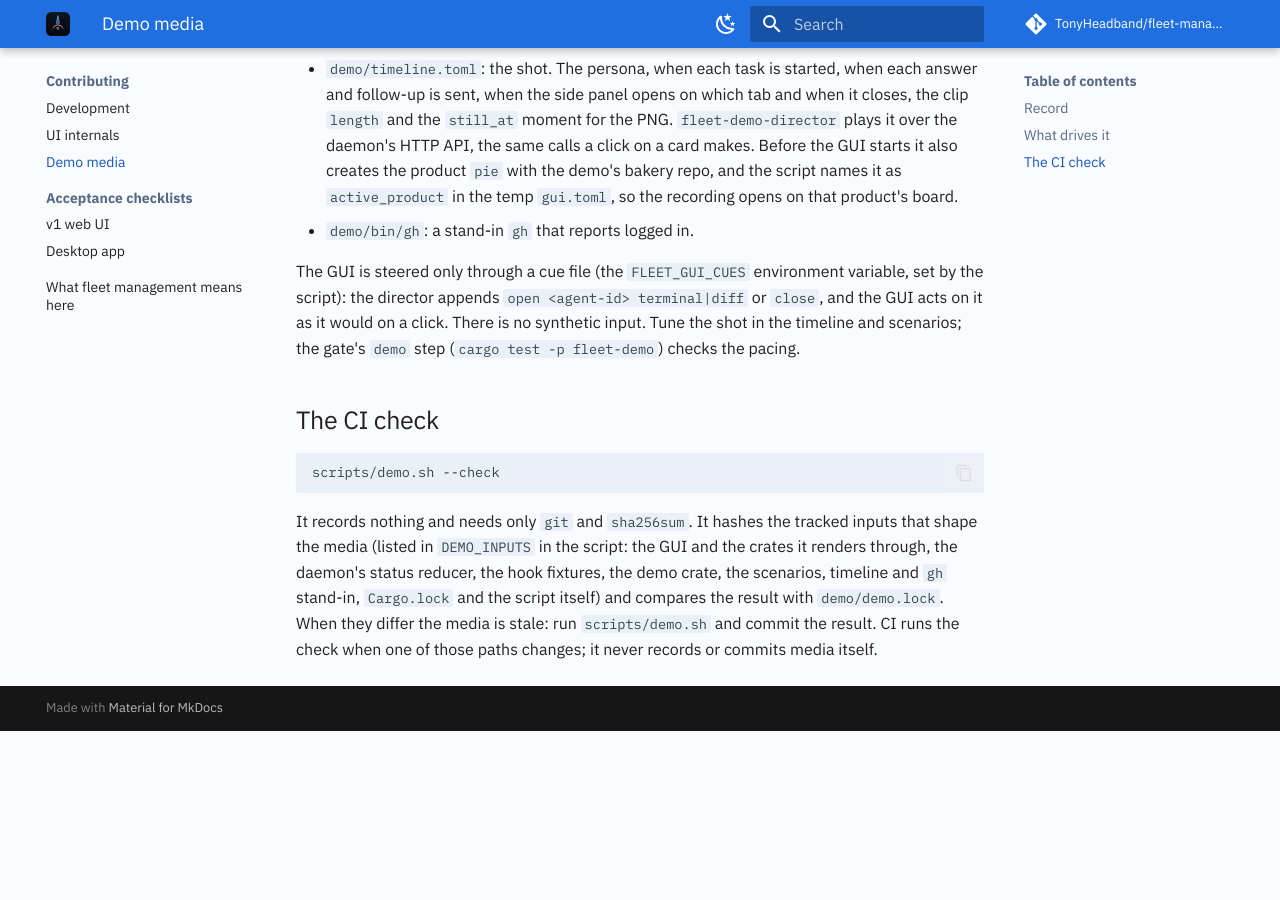
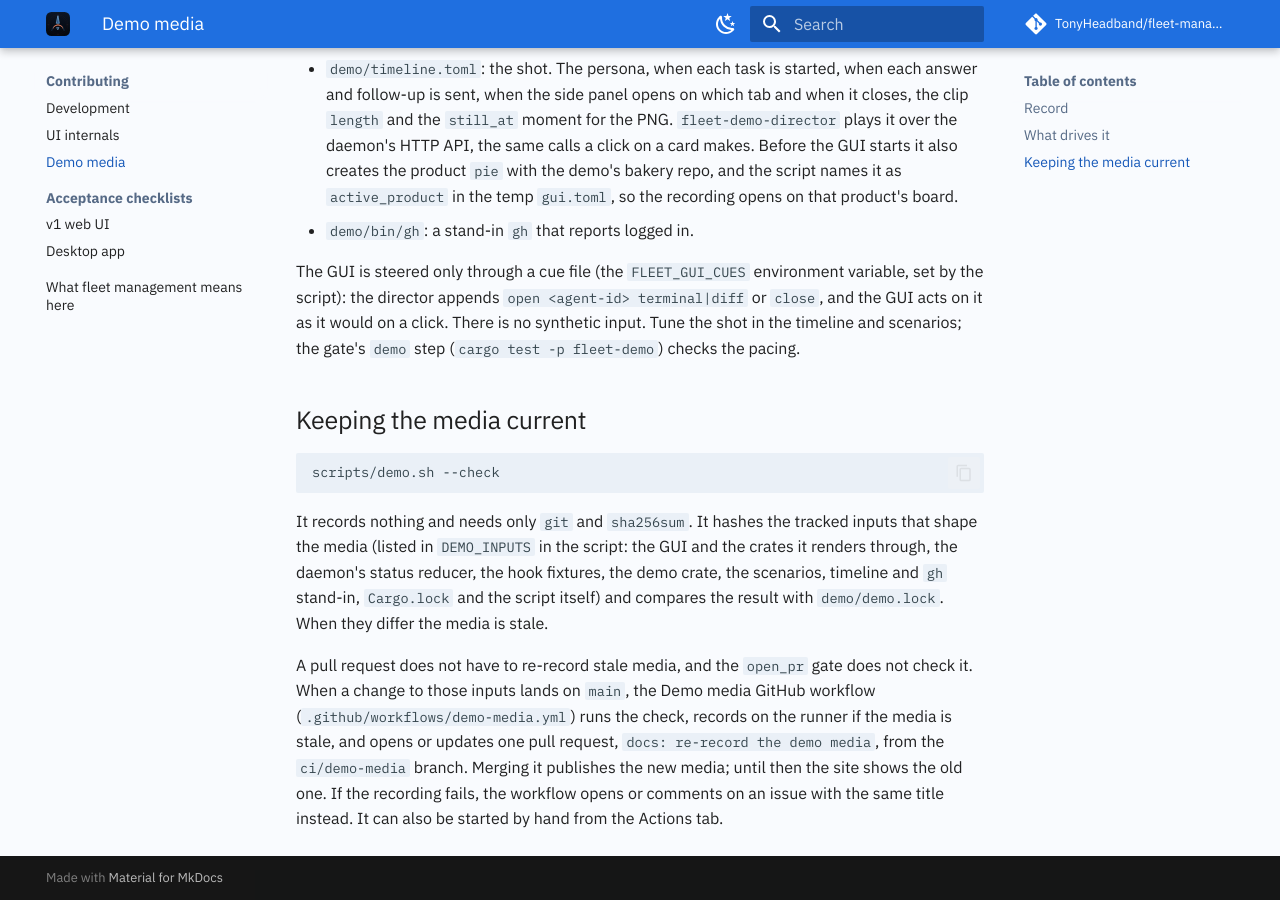
Before and after one commit to TonyHeadband/fleet-manager, an MkDocs documentation site: the page built from docs/contributing/demo.md, in a window 1280 px wide and 900 px high, scrolled down 1163 px. Built offline with MkDocs 1.6.1 and Material for MkDocs 9.7.7, drawn with Linux system fonts in a browser that asks for light colours; comment, search, counter and statistics services are not loaded; before the commit the page ends 1894 px from its top, so only the background shows below that.

Commit message:
ci: record demo media on main, not in the gate
The docs-media step leaves the open_pr gate, so a pull request no longer
fails on stale media. A GitHub workflow runs on pushes to main that touch
the demo inputs: if the lock is stale it records on the runner and opens
or updates one pull request from ci/demo-media; if recording fails it
opens or comments on one issue. test-demo-lock.sh now checks the
workflow's paths cover DEMO_INPUTS.

Co-Authored-By: Claude Opus 5.5 <noreply@anthropic.com>

````diff
--- a/docs/contributing/demo.md
+++ b/docs/contributing/demo.md
@@ -47,7 +47,7 @@ director appends `open <agent-id> terminal|diff` or `close`, and the GUI acts on
 no synthetic input. Tune the shot in the timeline and scenarios; the gate's `demo` step (`cargo test -p fleet-demo`)
 checks the pacing.
 
-## The CI check
+## Keeping the media current
 
 ```bash
 scripts/demo.sh --check
@@ -56,5 +56,11 @@ scripts/demo.sh --check
 It records nothing and needs only `git` and `sha256sum`. It hashes the tracked inputs that shape the media (listed in
 `DEMO_INPUTS` in the script: the GUI and the crates it renders through, the daemon's status reducer, the hook
 fixtures, the demo crate, the scenarios, timeline and `gh` stand-in, `Cargo.lock` and the script itself) and compares
-the result with `demo/demo.lock`. When they differ the media is stale: run `scripts/demo.sh` and commit the result.
-CI runs the check when one of those paths changes; it never records or commits media itself.
+the result with `demo/demo.lock`. When they differ the media is stale.
+
+A pull request does not have to re-record stale media, and the `open_pr` gate does not check it. When a change to
+those inputs lands on `main`, the Demo media GitHub workflow (`.github/workflows/demo-media.yml`) runs the check,
+records on the runner if the media is stale, and opens or updates one pull request, `docs: re-record the demo media`,
+from the `ci/demo-media` branch. Merging it publishes the new media; until then the site shows the old one. If the
+recording fails, the workflow opens or comments on an issue with the same title instead. It can also be started by
+hand from the Actions tab.
````
Also changed, not shown: 4 other files.
